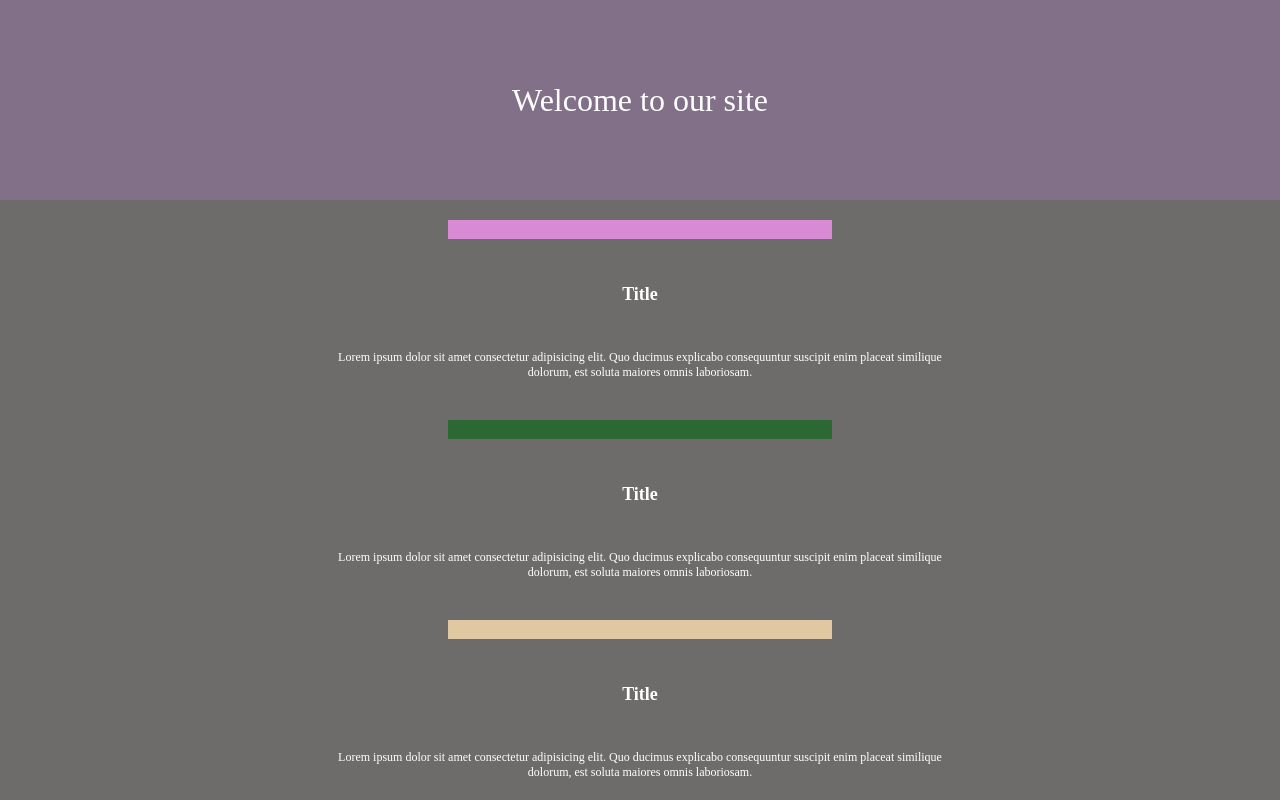
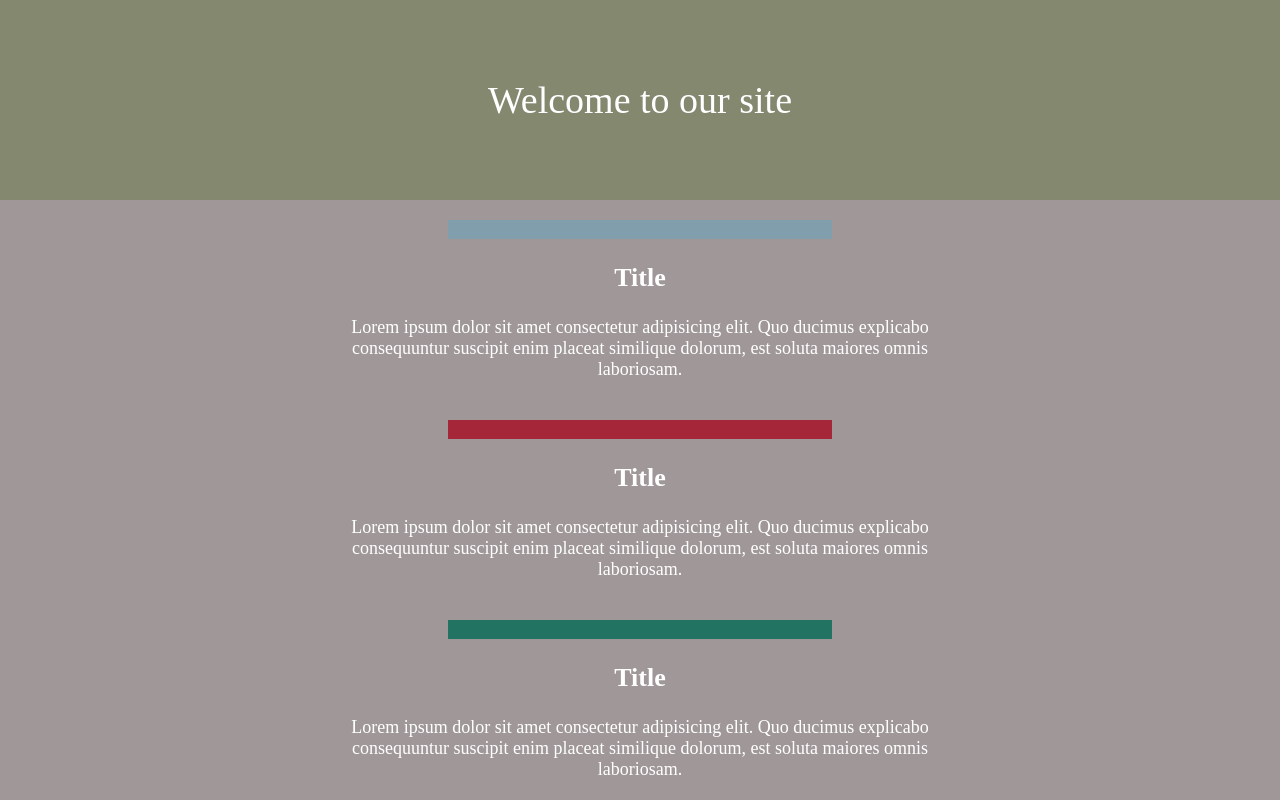
Before and after one commit to LeahMarke/First-Responsive-Website, a plain HTML site: page index.html in a window 1280 px wide. Drawn offline with Linux system fonts and the light colour scheme.

Commit message:
set up medium display breakpoint styling

```diff
--- a/style.css
+++ b/style.css
@@ -66,11 +66,34 @@ p {
 h2 {
   font-size: 18px;
 }
-
-/*.....begin media query for phone.......*/
-/* @media (min-width: 576px) {
-} */
-
+/*!-------------Don't change above line------------*/
+/*.....begin media query for tablet.......*/
+@media (min-width: 576px) {
+  .color_1 {
+    background-color: rgb(128, 158, 172);
+  }
+  .color_2 {
+    background-color: rgb(166, 38, 57);
+  }
+  .color_3 {
+    background-color: rgb(34, 115, 97);
+  }
+  .main_title {
+    font-size: 38px;
+  }
+  header {
+    background-color: rgb(131, 136, 111);
+  }
+  h2 {
+    font-size: 26px;
+  }
+  p {
+    font-size: 18px;
+  }
+  .bottom {
+    background-color: rgb(160, 152, 152);
+  }
+}
 /*.......begin media query for laptop......*/
 /* @media (min-width: 992px) { */
 /*.....top box.....*/
```
